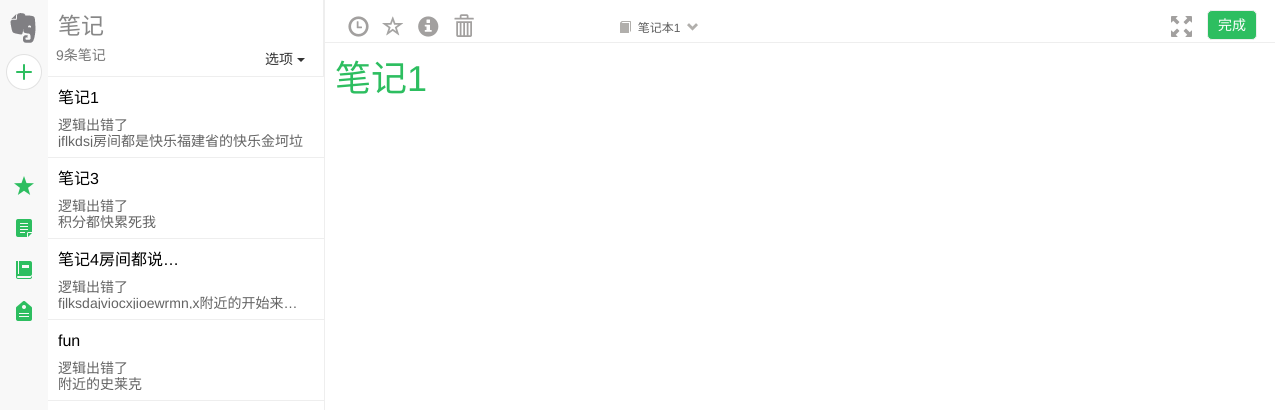
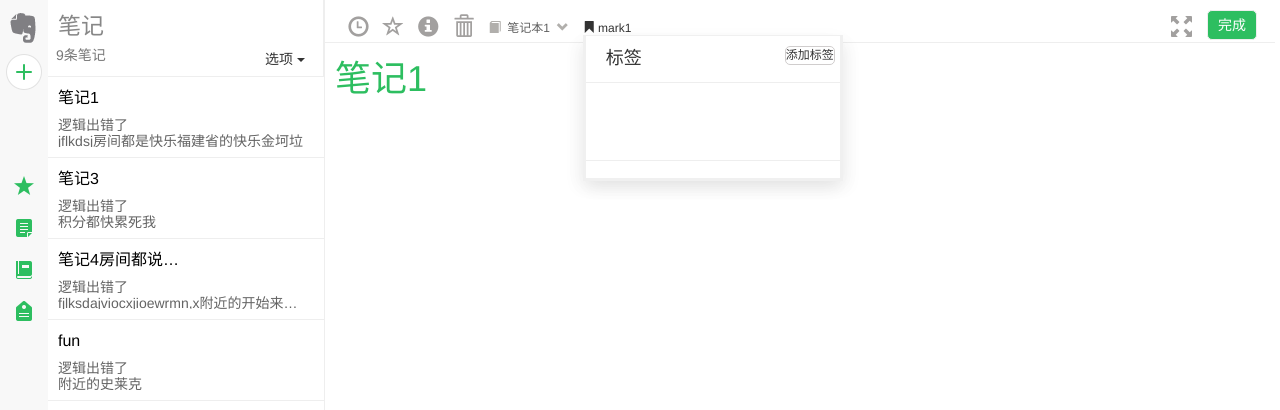
Before and after one commit to NoitTion/tm6, a PHP site: page /home.php in a window 1280 px wide. Shown: the top 410 px of the page. Run offline with PHP 8.4, Linux system fonts and the light colour scheme; data comes from the database, SQL or seed files in the repository; some libraries are stand-ins or nearby versions.

Commit message:
last 2 or 3 commit before display

```diff
--- a/css/books.css
+++ b/css/books.css
@@ -39,7 +39,7 @@ body{
     color: #787878;
 }
 .clear{
-    width: 276px;
+    width: auto;
     clear: both;
     margin: 0;
 }
@@ -128,6 +128,4 @@ hr{
     color: white;
     background-color: #2dce60;
     transition: background 0.2s;
-
-
 }
--- a/css/item.css
+++ b/css/item.css
@@ -40,7 +40,7 @@ body{
     color: #787878;
 }
 .clear{
-    width: 270px;
+    width: auto;
     clear: both;
     margin: 0;
 }
--- a/css/marks.css
+++ b/css/marks.css
@@ -39,8 +39,9 @@ body{
     color: #787878;
 }
 .clear{
-    width: 276px;
+    width: auto;
     clear: both;
+
     margin: 0;
 }
 #marks_list{
--- a/css/note_editor.css
+++ b/css/note_editor.css
@@ -115,6 +115,9 @@ iframe{
 #note_book_name{
     color: #606060;
 }
+#note_prop{
+    min-width: 200px;
+}
 #note_prop *{
     user-select: none;
 }
@@ -129,6 +132,7 @@ iframe{
     background-color: white;
     z-index: 1;
     max-height: 520px;
+    top: 35px;
 }
 #Create_A_new_notebook{
     padding: 8px 26px;
@@ -150,3 +154,75 @@ iframe{
     color: #ffffff;
     background-color: #2dbe60;
 }
+#note_prop_book_top{
+    float: left;
+    margin: 0 0 0 10px;
+}
+#note_prop_mark{
+    float: left;
+    margin: 0 0 0 14px;
+}
+#note_prop_mark_select{
+    position: absolute;
+    visibility: visible;
+    /* padding: 16px 16px 16px 16px; */
+    width: 260px;
+    border: 3px solid rgba(217, 217, 217, 0.4);
+    border-top: 1px solid rgba(217, 217, 217, 0.4);
+    box-shadow: 0 6px 20px rgba(0, 0, 0, 0.04), -6px 8px 15px rgba(0, 0, 0, 0.04), 6px 8px 15px rgba(0, 0, 0, 0.04);
+    background-color: white;
+    z-index: 1;
+    max-height: 520px;
+    top: 35px;
+    cursor: initial;
+}
+#mark_select_center{
+    text-align: center;
+}
+#mark_select_name{
+    display: block;
+    float: left;
+    padding: 10px;
+    font-size: 18px;
+    text-align: center;
+}
+#mark_select_add{
+    float: right;
+    border: #d0cdcd 1px solid;
+    border-radius:5px;
+    cursor: pointer;
+    margin-top: 10px;
+    margin-bottom: 10px;
+    margin-right: 5px;
+}
+#mark_select_add:hover{
+    color: #eeeeee;
+    background-color: #2dbe60;
+}
+#notePs_marks_area{
+    text-align: initial;
+    height: 60px;
+}
+.selectmark{
+    text-align: center;
+    display:block;
+    float: left;
+    width: 74px;
+    text-overflow: ellipsis;
+    height: 30px;
+    overflow: hidden;
+    border: 1px solid white;
+    background-color: beige;
+    padding: 2px 3px 3px 3px;
+    border-radius:5px;
+    font-size: 17px;
+    cursor: pointer;
+}
+.selectmark:hover{
+    background-color: #f3f3d0;
+}
+#preinstall_marks{
+    max-height: 320px;
+    overflow: hidden auto;
+    margin-left: 10px;
+}
--- a/tinymce.php
+++ b/tinymce.php
@@ -65,6 +65,43 @@
                         </div>
                     </div>
                 </div>
+
+                <div id="note_prop_mark">
+                    <div id="note_prop_mark_top">
+                        <span class="glyphicon glyphicon-bookmark"></span>
+                        <span id="marks_show">mark1</span>
+                    </div>
+
+                    <div id="note_prop_mark_select">
+                        <div id="mark_select_center">
+                            <span id="mark_select_name">&nbsp&nbsp标签</span>
+                            <span id="mark_select_add">添加标签</span>
+                            <hr class="clear">
+
+                            <div id="notePs_marks_area">
+                                <!-- <span id = "selectmarkid_n" class="selectmark">666</span>
+                                <span id = "selectmarkid_n" class="selectmark">月亮</span>
+                                <span id = "selectmarkid_n" class="selectmark">太想</span>
+                                <span id = "selectmarkid_n" class="selectmark">吃饭</span>
+                                <span id = "selectmarkid_n" class="selectmark">招待费</span> -->
+                                <div class="clear"></div>
+                            </div>
+                            <br>
+                            <hr class="clear">
+                            <br>
+                            <div id="preinstall_marks">
+                                <!-- <span id = "selectmarkid_n" class="selectmark">招待费</span>
+                                <span id = "selectmarkid_n" class="selectmark">666</span>
+                                <span id = "selectmarkid_n" class="selectmark">月亮</span>
+                                <span id = "selectmarkid_n" class="selectmark">太想</span>
+                                <span id = "selectmarkid_n" class="selectmark">吃饭</span>
+                                <span id = "selectmarkid_n" class="selectmark">招待费</span> -->
+                                <div class="clear"></div>
+                            </div>
+                            <div class="clear"></div>
+                        </div>
+                    </div>
+                </div>
             </div>
 
             <div id='small_function_right'>
```
Also changed, not shown: ajax/realdeleteNBCL.php (+10 -6 lines), ajax/setNBCL.php (+4 -3 lines), js/NBLS.js (+175 -18 lines), js/functions.js (line endings or trailing spaces).
